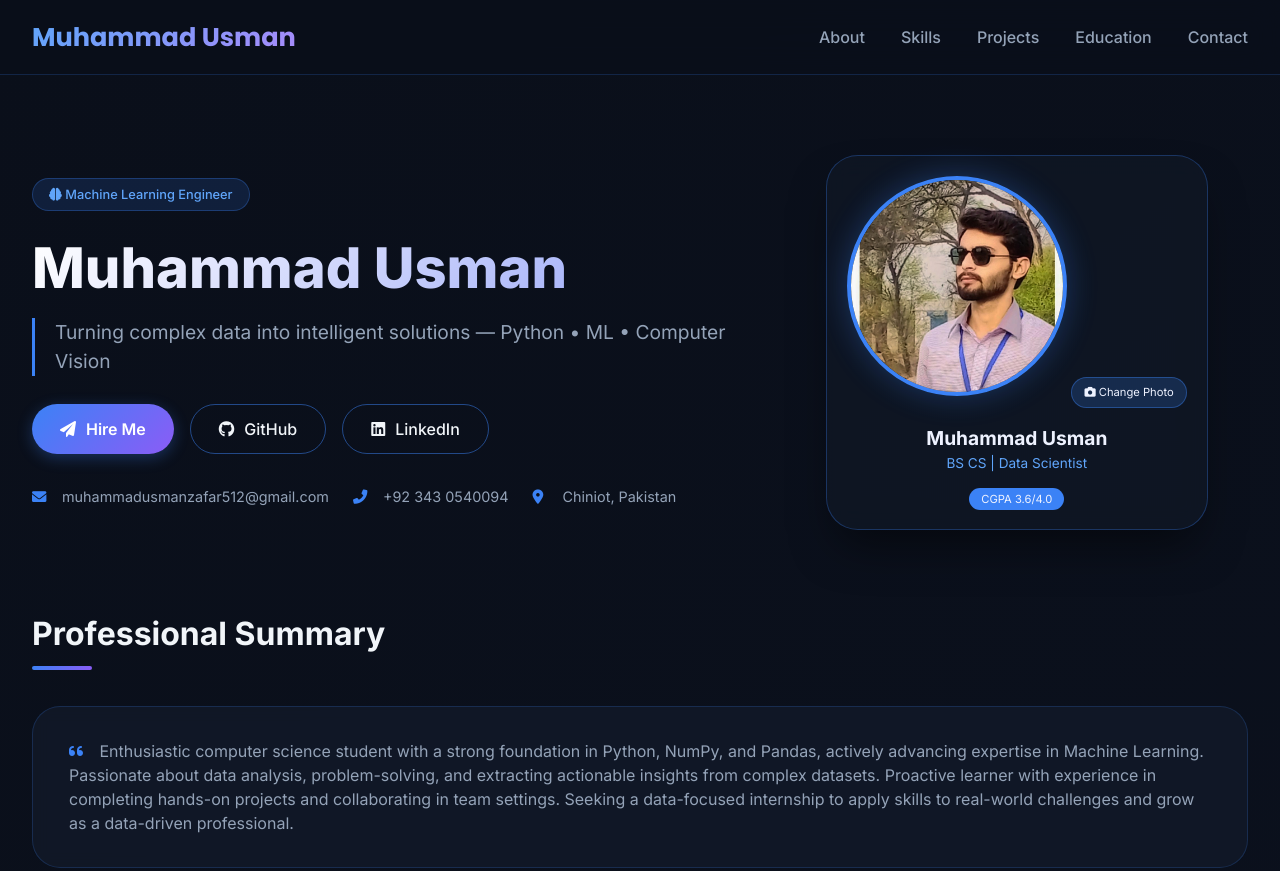
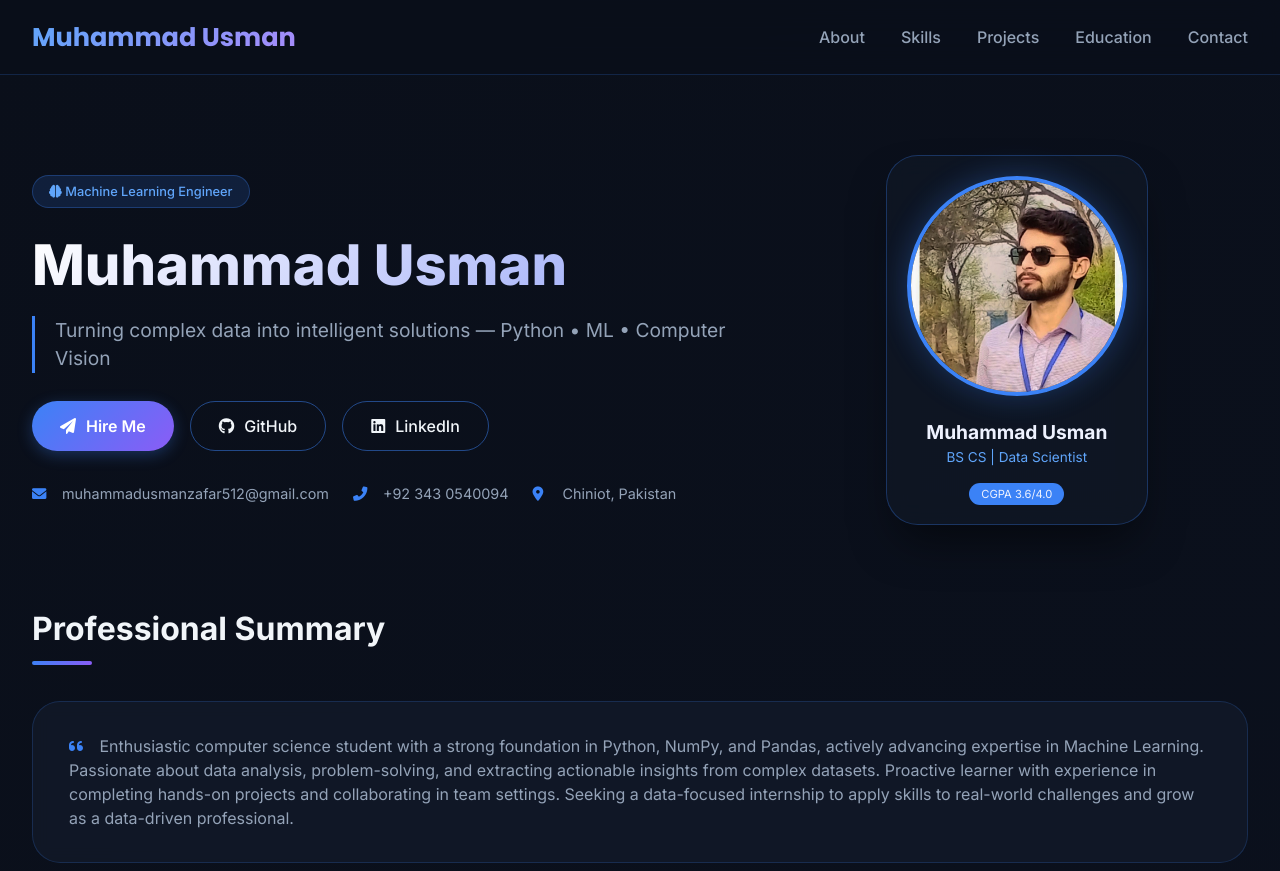
Before and after one commit to MUHAMMAD-USMAN587/muhammad-usman587.github.io, a plain HTML site: page index.html in a window 1280 px wide. Shown: the top 871 px of the page. Drawn offline with Linux system fonts and the light colour scheme.

Commit message:
Update index.html

```diff
--- a/index.html
+++ b/index.html
@@ -620,10 +620,7 @@
                 <div id="profileImageContainer">
                     <!-- CHANGE THIS: Replace with your actual photo URL -->
                    <img id="profileImage" class="profile-img" src="1.jpeg" alt="Muhammad Usman">
-                <label class="upload-btn">
-                    <i class="fas fa-camera"></i> Change Photo
-                    <input type="file" id="photoUpload" accept="image/*">
-                </label>
+
                 <h3>Muhammad Usman</h3>
                 <p>BS CS | Data Scientist</p>
                 <div style="margin-top: 12px;">
```
